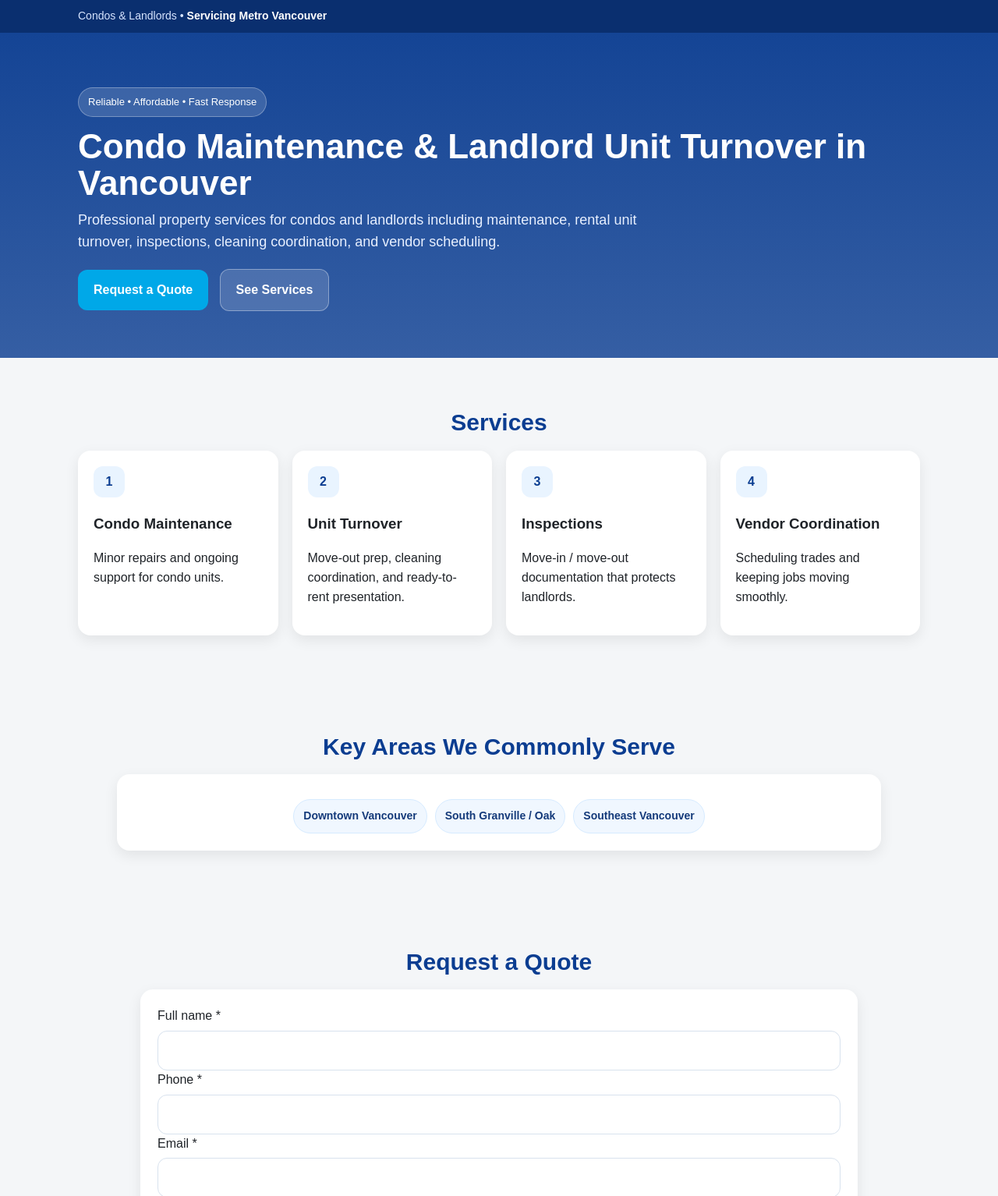
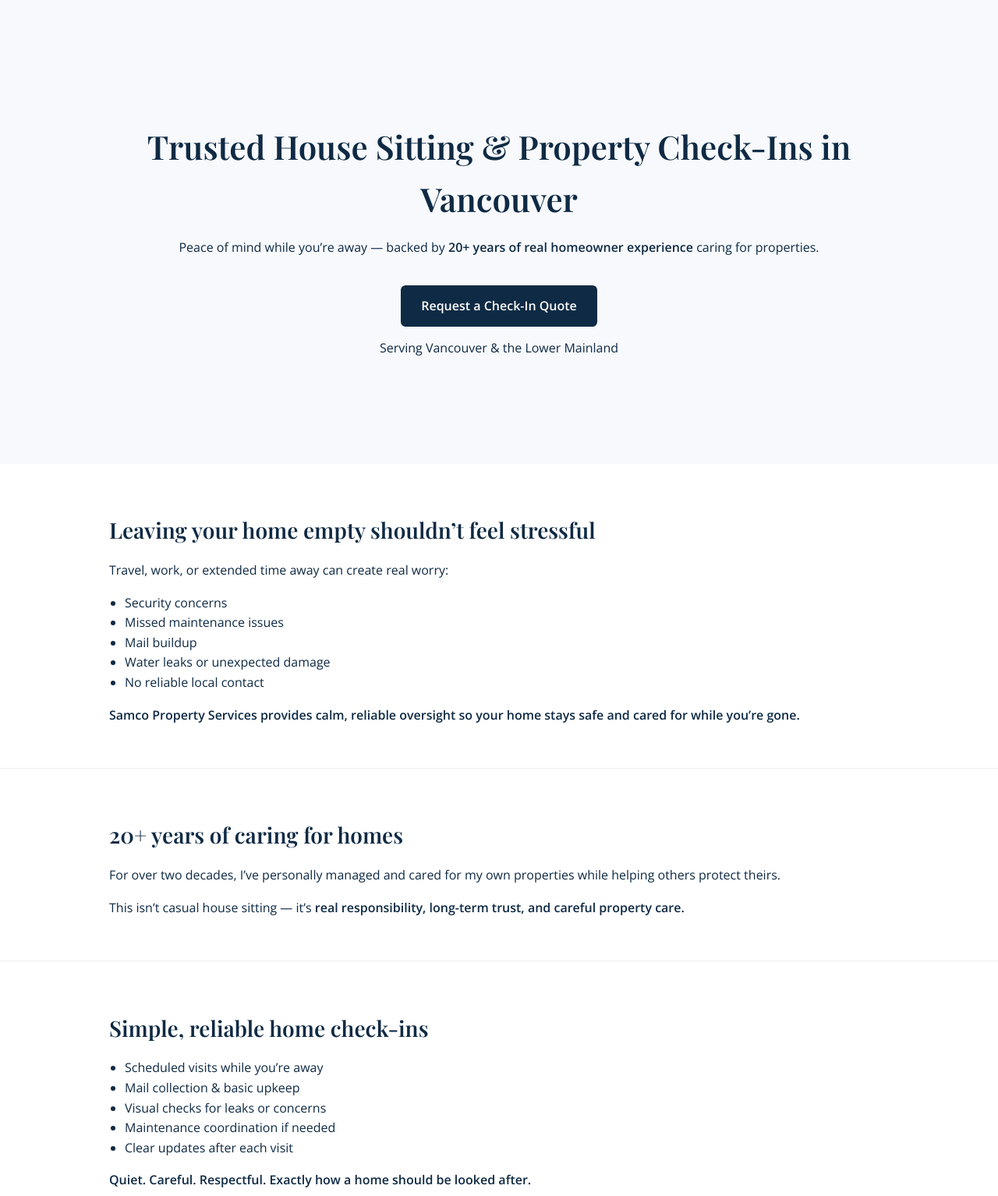
Before and after one commit to samms2018-tech/samcoservices, a plain HTML site: page index.html in a window 1280 px wide. Shown: the top 1534 px of the page at 78% size. Drawn offline with nearby package versions, Linux system fonts and the light colour scheme.

Commit message:
Update index.html

```diff
--- a/index.html
+++ b/index.html
@@ -2,203 +2,167 @@
 <html lang="en">
 <head>
   <meta charset="UTF-8" />
-  <meta name="viewport" content="width=device-width, initial-scale=1.0" />
+  <meta name="viewport" content="width=device-width, initial-scale=1.0"/>
+  <title>Samco Property Services | House Sitting Vancouver</title>
 
   <!-- SEO -->
-  <title>Samco Property Services Vancouver | Condo Maintenance & Landlord Unit Turnover</title>
-  <meta name="description" content="Reliable, affordable property services in Vancouver for condos and landlords: condo maintenance, rental unit turnover, move-in/move-out inspections, cleaning coordination, and vendor scheduling. Servicing Metro Vancouver." />
-  <meta name="robots" content="index,follow" />
-  <link rel="canonical" href="https://www.samcoservices.co/" />
+  <meta name="description" content="Trusted house sitting and property check-in services in Vancouver. 20+ years of real property care experience. Peace of mind while you're away."/>
+  <meta name="keywords" content="house sitting Vancouver, home check service Vancouver, vacant home check, property check Vancouver"/>
+  <meta name="author" content="Samco Property Services"/>
 
-  <!-- Open Graph -->
-  <meta property="og:title" content="Samco Property Services Vancouver" />
-  <meta property="og:description" content="Condo maintenance, landlord unit turnover, inspections, and vendor coordination across Metro Vancouver." />
-  <meta property="og:url" content="https://www.samcoservices.co/" />
-  <meta property="og:type" content="website" />
-
-  <!-- Local SEO Schema -->
-  <script type="application/ld+json">
-  {
-    "@context":"https://schema.org",
-    "@type":"LocalBusiness",
-    "name":"Samco Property Services",
-    "url":"https://www.samcoservices.co/",
-    "email":"info@samcoservices.co",
-    "areaServed":"Metro Vancouver, BC",
-    "description":"Reliable, affordable condo and landlord property services including maintenance, unit turnover, inspections, cleaning coordination, and vendor scheduling."
-  }
-  </script>
+  <!-- Google Fonts -->
+  <link href="https://fonts.googleapis.com/css2?family=Playfair+Display:wght@600&family=Open+Sans:wght@400;600&display=swap" rel="stylesheet">
 
   <style>
-    :root{
-      --brand:#0b3d91;
-      --brand2:#0a2f6f;
-      --accent:#00a8e8;
-      --bg:#f4f6f8;
-      --text:#1f2328;
-      --muted:#5b6572;
-      --card:#ffffff;
-      --shadow:0 10px 28px rgba(0,0,0,.10);
-      --shadow2:0 6px 18px rgba(0,0,0,.08);
-      --radius:16px;
+    body {
+      margin: 0;
+      font-family: 'Open Sans', sans-serif;
+      color: #0F2A44;
+      background: #ffffff;
+      line-height: 1.6;
     }
 
-    *{box-sizing:border-box}
-    body{margin:0;font-family:Arial, sans-serif;background:var(--bg);color:var(--text);line-height:1.55}
-    a{color:inherit;text-decoration:none}
-    .wrap{max-width:1120px;margin:0 auto;padding:0 20px}
-
-    /* Top bar */
-    .topbar{background:var(--brand2);color:#d7e5ff;font-size:14px;padding:10px 0}
-    .topbar strong{color:#fff}
-
-    /* Hero */
-    header{
-      background:linear-gradient(180deg, rgba(11,61,145,.96), rgba(11,61,145,.82));
-      color:#fff;
-      padding:70px 0 60px;
+    .container {
+      max-width: 1000px;
+      margin: auto;
+      padding: 40px 20px;
     }
 
-    .badge{
-      display:inline-block;
-      background:rgba(255,255,255,.15);
-      border:1px solid rgba(255,255,255,.30);
-      padding:8px 12px;
-      border-radius:999px;
-      font-size:13px;
-      margin-bottom:14px;
+    h1, h2, h3 {
+      font-family: 'Playfair Display', serif;
+      margin-bottom: 15px;
     }
 
-    h1{margin:0 0 10px;font-size:44px;line-height:1.08}
-    .sub{margin:0 0 20px;font-size:18px;color:#e8f0ff;max-width:760px}
+    h1 { font-size: 42px; }
+    h2 { font-size: 28px; }
+    h3 { font-size: 22px; }
 
-    .btn{display:inline-block;padding:14px 20px;border-radius:12px;font-weight:900}
-    .btnPrimary{background:var(--accent);color:#fff}
-    .btnGhost{background:rgba(255,255,255,.15);border:1px solid rgba(255,255,255,.35);color:#fff;margin-left:10px}
+    p { margin-bottom: 15px; }
 
-    /* Sections */
-    section{padding:60px 0}
-    .sectionTitle{text-align:center;color:var(--brand);margin:0 0 12px;font-size:30px}
-    .sectionSub{text-align:center;color:var(--muted);max-width:860px;margin:0 auto 30px}
-
-    /* Cards */
-    .grid{display:grid;grid-template-columns:repeat(12,1fr);gap:18px}
-    .card{grid-column:span 3;background:#fff;border-radius:var(--radius);box-shadow:var(--shadow2);padding:20px}
-    @media(max-width:1000px){.card{grid-column:span 6}}
-    @media(max-width:620px){.card{grid-column:span 12}}
-
-    .icon{
-      width:40px;height:40px;border-radius:12px;
-      background:#e9f4ff;color:var(--brand);
-      display:flex;align-items:center;justify-content:center;
-      font-weight:900;margin-bottom:10px;
+    .hero {
+      text-align: center;
+      padding: 80px 20px;
+      background: #f7f9fc;
     }
 
-    /* Key areas pills */
-    .areasBox{
-      background:#fff;border-radius:var(--radius);box-shadow:var(--shadow2);
-      padding:22px;max-width:980px;margin:0 auto;text-align:center;
-    }
-    .areaPills{display:flex;gap:10px;flex-wrap:wrap;justify-content:center;margin-top:10px}
-    .areaPill{
-      background:#f0f7ff;border:1px solid #d6ebff;color:#143a7a;
-      padding:10px 12px;border-radius:999px;font-weight:900;font-size:14px;
+    .btn {
+      display: inline-block;
+      margin-top: 20px;
+      padding: 14px 26px;
+      background: #0F2A44;
+      color: #fff;
+      text-decoration: none;
+      border-radius: 6px;
+      font-weight: 600;
     }
 
-    /* Form */
-    .formCard{
-      background:#fff;border-radius:var(--radius);box-shadow:var(--shadow2);
-      padding:22px;max-width:920px;margin:0 auto;
-    }
-    input, textarea{
-      width:100%;padding:12px;border-radius:12px;border:1px solid #d8e2ee;margin-top:6px;font:inherit;
-    }
-    textarea{resize:vertical}
-    .submitBtn{
-      margin-top:16px;width:100%;padding:15px;border-radius:12px;border:0;
-      background:var(--accent);color:#fff;font-weight:900;cursor:pointer;
+    .btn:hover {
+      background: #C8A96A;
+      color: #0F2A44;
     }
 
-    footer{background:#111;color:#aaa;text-align:center;padding:24px 12px;font-size:14px}
+    ul {
+      padding-left: 20px;
+    }
+
+    .section {
+      border-bottom: 1px solid #eee;
+    }
+
+    .cta {
+      text-align: center;
+      background: #f7f9fc;
+    }
+
+    footer {
+      text-align: center;
+      padding: 30px 20px;
+      font-size: 14px;
+      color: #666;
+    }
+
+    @media (max-width: 600px) {
+      h1 { font-size: 32px; }
+      h2 { font-size: 24px; }
+    }
   </style>
 </head>
 
 <body>
 
-  <div class="topbar">
-    <div class="wrap">
-      Condos & Landlords • <strong>Servicing Metro Vancouver</strong>
-    </div>
-  </div>
-
-  <header>
-    <div class="wrap">
-      <div class="badge">Reliable • Affordable • Fast Response</div>
-      <h1>Condo Maintenance & Landlord Unit Turnover in Vancouver</h1>
-      <p class="sub">
-        Professional property services for condos and landlords including maintenance,
-        rental unit turnover, inspections, cleaning coordination, and vendor scheduling.
-      </p>
-
-      <a class="btn btnPrimary" href="#quote">Request a Quote</a>
-      <a class="btn btnGhost" href="#services">See Services</a>
-    </div>
-  </header>
-
-  <!-- Services -->
-  <section id="services">
-    <div class="wrap">
-      <h2 class="sectionTitle">Services</h2>
-
-      <div class="grid">
-        <div class="card"><div class="icon">1</div><h3>Condo Maintenance</h3><p>Minor repairs and ongoing support for condo units.</p></div>
-        <div class="card"><div class="icon">2</div><h3>Unit Turnover</h3><p>Move-out prep, cleaning coordination, and ready-to-rent presentation.</p></div>
-        <div class="card"><div class="icon">3</div><h3>Inspections</h3><p>Move-in / move-out documentation that protects landlords.</p></div>
-        <div class="card"><div class="icon">4</div><h3>Vendor Coordination</h3><p>Scheduling trades and keeping jobs moving smoothly.</p></div>
-      </div>
+  <!-- HERO -->
+  <section class="hero">
+    <div class="container">
+      <h1>Trusted House Sitting & Property Check-Ins in Vancouver</h1>
+      <p>Peace of mind while you’re away — backed by <strong>20+ years of real homeowner experience</strong> caring for properties.</p>
+      <a href="#quote" class="btn">Request a Check-In Quote</a>
+      <p style="margin-top:15px;">Serving Vancouver & the Lower Mainland</p>
     </div>
   </section>
 
-  <!-- Key Areas -->
-  <section>
-    <div class="wrap">
-      <h2 class="sectionTitle">Key Areas We Commonly Serve</h2>
-
-      <div class="areasBox">
-        <div class="areaPills">
-          <div class="areaPill">Downtown Vancouver</div>
-          <div class="areaPill">South Granville / Oak</div>
-          <div class="areaPill">Southeast Vancouver</div>
-        </div>
-      </div>
+  <!-- PROBLEM -->
+  <section class="section">
+    <div class="container">
+      <h2>Leaving your home empty shouldn’t feel stressful</h2>
+      <p>Travel, work, or extended time away can create real worry:</p>
+      <ul>
+        <li>Security concerns</li>
+        <li>Missed maintenance issues</li>
+        <li>Mail buildup</li>
+        <li>Water leaks or unexpected damage</li>
+        <li>No reliable local contact</li>
+      </ul>
+      <p><strong>Samco Property Services provides calm, reliable oversight so your home stays safe and cared for while you’re gone.</strong></p>
     </div>
   </section>
 
-  <!-- Quote -->
-  <section id="quote">
-    <div class="wrap">
-      <h2 class="sectionTitle">Request a Quote</h2>
-
-      <div class="formCard">
-        <form action="https://formspree.io/f/xbdarwoq" method="POST">
-
-          <label>Full name *<input name="name" required></label>
-          <label>Phone *<input name="phone" required></label>
-          <label>Email *<input type="email" name="email" required></label>
-          <label>Property address *<input name="address" required></label>
-          <label>Details *<textarea name="message" rows="5" required></textarea></label>
-
-          <input type="hidden" name="_subject" value="New Quote Request — Samco Property Services">
-          <input type="text" name="_gotcha" style="display:none">
-
-          <button class="submitBtn" type="submit">Send Request</button>
-        </form>
-      </div>
+  <!-- TRUST -->
+  <section class="section">
+    <div class="container">
+      <h2>20+ years of caring for homes</h2>
+      <p>For over two decades, I’ve personally managed and cared for my own properties while helping others protect theirs.</p>
+      <p>This isn’t casual house sitting — it’s <strong>real responsibility, long-term trust, and careful property care.</strong></p>
     </div>
   </section>
 
+  <!-- SERVICES -->
+  <section class="section">
+    <div class="container">
+      <h2>Simple, reliable home check-ins</h2>
+      <ul>
+        <li>Scheduled visits while you’re away</li>
+        <li>Mail collection & basic upkeep</li>
+        <li>Visual checks for leaks or concerns</li>
+        <li>Maintenance coordination if needed</li>
+        <li>Clear updates after each visit</li>
+      </ul>
+      <p><strong>Quiet. Careful. Respectful. Exactly how a home should be looked after.</strong></p>
+    </div>
+  </section>
+
+  <!-- RENTAL SUPPORT -->
+  <section class="section">
+    <div class="container">
+      <h2>Support for rental properties too</h2>
+      <p>If you later decide to rent your property, Samco also provides <strong>calm, full-service rental support</strong>.</p>
+      <p>No pressure — simply an option when the time is right.</p>
+    </div>
+  </section>
+
+  <!-- CTA -->
+  <section class="cta" id="quote">
+    <div class="container">
+      <h2>Get peace of mind while you’re away</h2>
+      <p>Request a simple quote or message anytime.</p>
+      <p><strong>📞 604-542-6880</strong><br/>
+         <strong>✉️ info@samcoservices.co</strong></p>
+      <a href="mailto:info@samcoservices.co" class="btn">Request a Quote</a>
+    </div>
+  </section>
+
+  <!-- FOOTER -->
   <footer>
-    © 2026 Samco Property Services • Servicing Metro Vancouver
+    © 2026 Samco Property Services — Vancouver House Sitting & Property Check-Ins
   </footer>
 
 </body>
```
